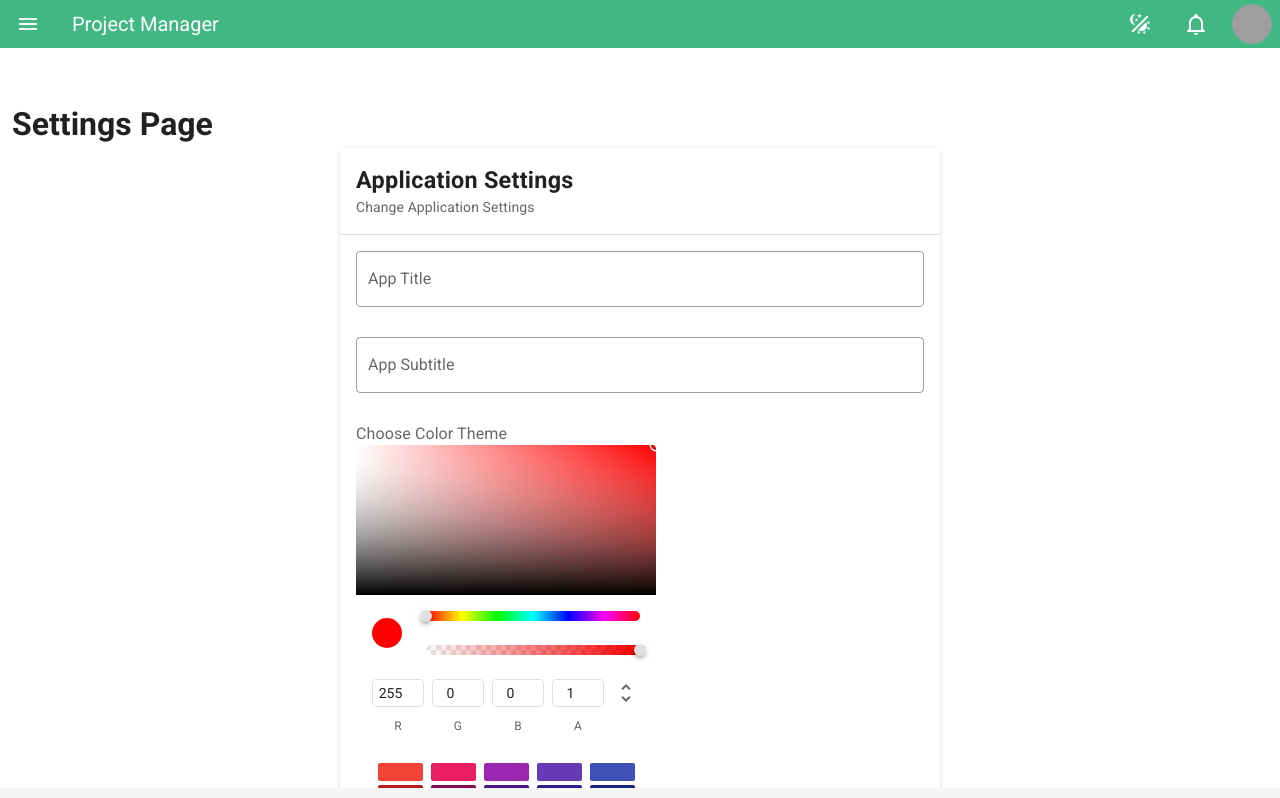
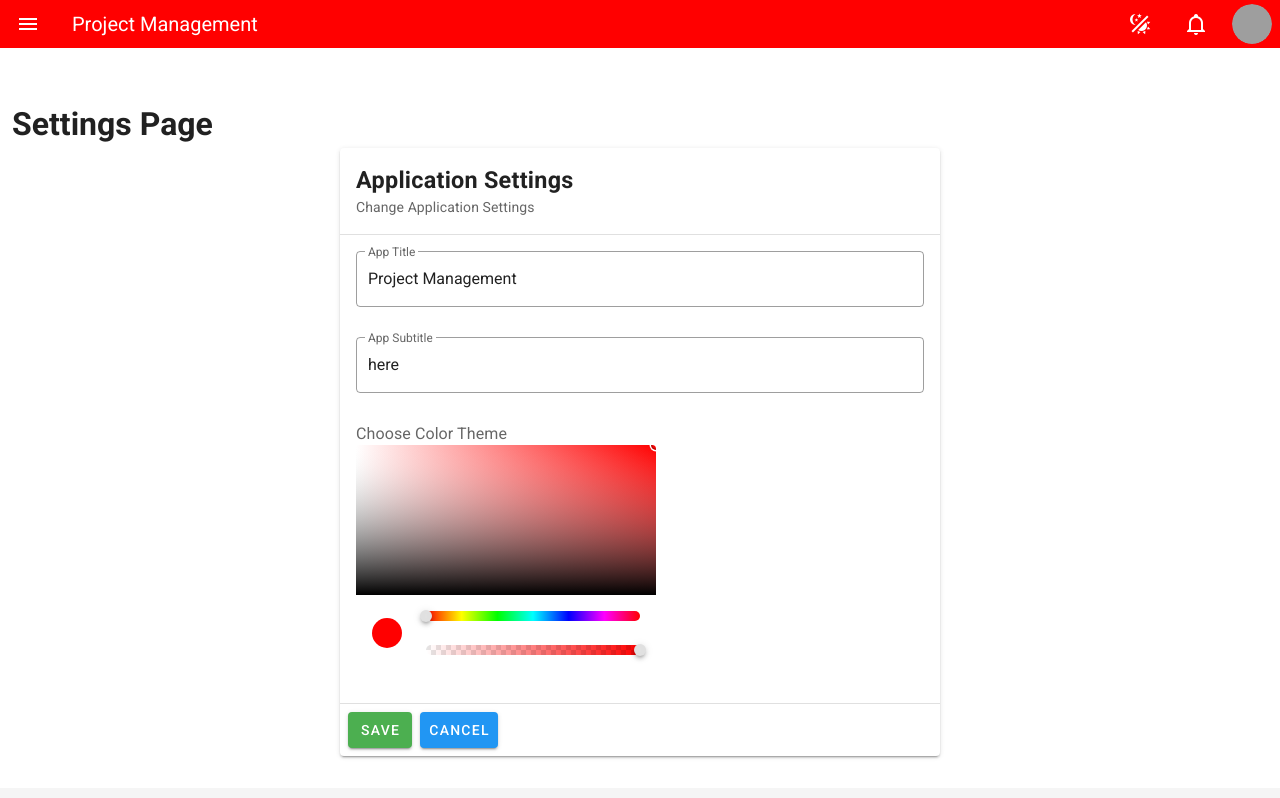
Before and after one commit to chetannn/vuefydim, a Vue app: page /settings in a window 1280 px wide. Shown: the top 798 px of the page. Built offline with nearby package versions, Linux system fonts and the light colour scheme; sample sign-in values are in the browser's storage; grey boxes are pictures that could not be loaded; what vuetify-confirm would draw is missing.

Commit message:
added store for apptitle and subtitle

```diff
--- a/src/App.vue
+++ b/src/App.vue
@@ -3,12 +3,16 @@
     <NavigationDrawer
       :drawer="drawer"
       :links="links"
-      drawerTitle="Project Management"
-      drawerSubtitle="here"
+      :drawerTitle="$store.state.appBarTitle"
+      :drawerSubtitle="$store.state.appBarSubtitle"
       v-if="loggedIn"
     />
 
-    <Navbar navTitle="Project Manager" @toggleDrawer="toggleDrawer" @toggleTheme="toggleTheme" />
+    <Navbar
+      :navTitle="$store.state.appBarTitle"
+      @toggleDrawer="toggleDrawer"
+      @toggleTheme="toggleTheme"
+    />
 
     <Content />
     <AppSnackbar />
@@ -24,7 +28,7 @@ import Content from '@/components/layout/Content';
 
 import AppSnackbar from '@/components/common/AppSnackbar';
 
-import { authComputed  } from '@/store/helpers'
+import { authComputed } from '@/store/helpers';
 
 export default {
   components: {
--- a/src/components/layout/Navbar.vue
+++ b/src/components/layout/Navbar.vue
@@ -1,5 +1,5 @@
 <template>
-  <v-app-bar flat dense color="primary" dark app>
+  <v-app-bar flat dense :color="$store.state.appBarColor" dark app>
     <v-app-bar-nav-icon @click="$emit('toggleDrawer')"></v-app-bar-nav-icon>
     <v-toolbar-title class="white--text">{{navTitle}}</v-toolbar-title>
     <v-spacer></v-spacer>
--- a/src/store/index.js
+++ b/src/store/index.js
@@ -1,36 +1,39 @@
-import Vue from 'vue'
-import Vuex from 'vuex'
-import auth from './modules/auth'
-import programs from './modules/programs'
-import users from './modules/users'
+import Vue from 'vue';
+import Vuex from 'vuex';
+import auth from './modules/auth';
+import programs from './modules/programs';
+import users from './modules/users';
 
-import { SET_SNACKBAR } from './mutation-types'
+import { SET_SNACKBAR } from './mutation-types';
 
-Vue.use(Vuex)
+Vue.use(Vuex);
 
 export default new Vuex.Store({
   state: {
     showSnackBar: false,
     snackBarText: '',
     snackBarColor: '',
-    snackBarPosition: ''
+    snackBarPosition: '',
+    appBarColor: '#41B883',
+    appBarTitle: 'Project Management',
+    appBarSubtitle: 'here',
   },
   mutations: {
     [SET_SNACKBAR](state, payload) {
-      state.showSnackBar = payload.show
-      state.snackBarText = payload.text
-      state.snackBarColor = payload.color || 'success'
-      state.snackBarPosition = payload.position || 'bottom'
-    }
+      state.showSnackBar = payload.show;
+      state.snackBarText = payload.text;
+      state.snackBarColor = payload.color || 'success';
+      state.snackBarPosition = payload.position || 'bottom';
+    },
   },
   actions: {
     setSnackbar({ commit }, snackbar) {
-      commit(SET_SNACKBAR, snackbar)
-    }
+      commit(SET_SNACKBAR, snackbar);
+    },
   },
   modules: {
     auth,
     programs,
-    users
-  }
-})
+    users,
+  },
+});
--- a/src/views/Settings.vue
+++ b/src/views/Settings.vue
@@ -9,10 +9,10 @@
       <v-divider></v-divider>
       <v-card-text>
         <v-form>
-          <v-text-field outlined label="App Title"></v-text-field>
-          <v-text-field outlined label="App Subtitle"></v-text-field>
+          <v-text-field v-model="$store.state.appBarTitle" outlined label="App Title"></v-text-field>
+          <v-text-field v-model="$store.state.appBarSubtitle" outlined label="App Subtitle"></v-text-field>
           <v-label>Choose Color Theme</v-label>
-          <v-color-picker v-model="color" class="mb-4" show-swatches></v-color-picker>
+          <v-color-picker swatches-max-height="50" hide-inputs v-model="color" class="mb-4"></v-color-picker>
         </v-form>
       </v-card-text>
 
@@ -35,6 +35,11 @@ export default {
   methods: {},
   mounted() {
     console.log('root', this.$root);
+  },
+  watch: {
+    color(val) {
+      this.$store.state.appBarColor = val;
+    }
   }
 };
 </script>
```
